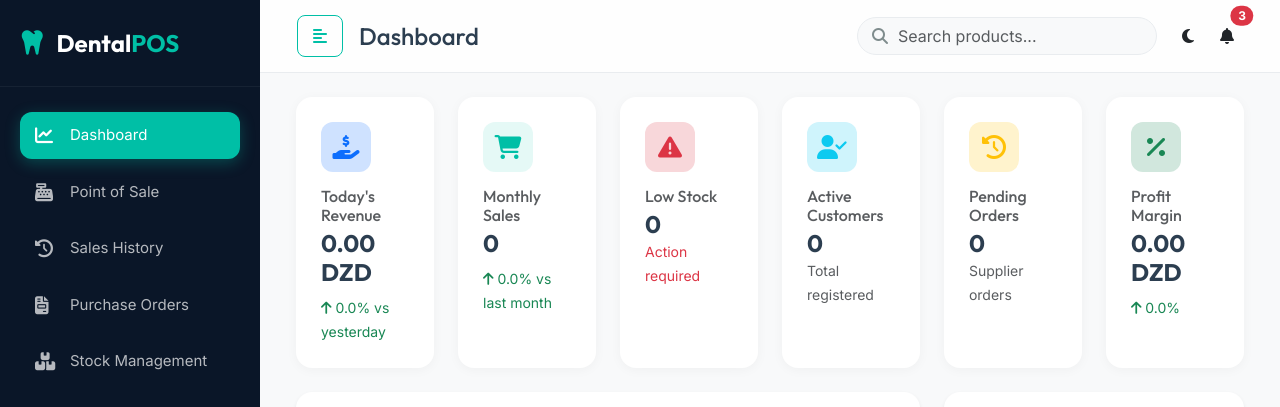
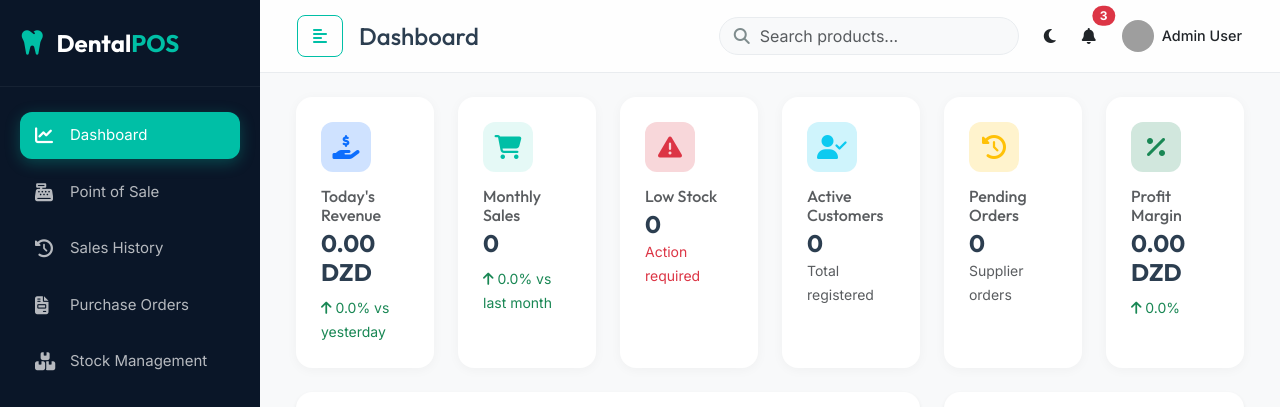
Before and after one commit to younes09/dental-pos, a PHP site: page / in a window 1280 px wide. Shown: the top 407 px of the page. Run offline with PHP 8.4, Linux system fonts and the light colour scheme; a user stored in the database is signed in; data comes from the database, SQL or seed files in the repository; data that the repository does not hold is empty; some libraries are stand-ins or nearby versions; grey boxes are pictures that could not be loaded.

Commit message:
feat: Add `style.css` to establish core application styling and dark mode.

```diff
--- a/assets/css/style.css
+++ b/assets/css/style.css
@@ -159,6 +159,15 @@ h6,
     backdrop-filter: blur(10px);
     border-bottom: 1px solid var(--border-color);
     padding: 15px 25px;
+}
+
+.user-name-nav {
+    font-size: 0.9rem;
+    transition: color 0.2s;
+}
+
+.dropdown-toggle::after {
+    display: none;
 }
 
 /* Custom UI Elements */
@@ -352,6 +361,7 @@ body.dark-mode .navbar {
 
 body.dark-mode .page-title,
 body.dark-mode .btn-link.text-dark,
+body.dark-mode .user-name-nav,
 body.dark-mode .text-navy {
     color: #fff !important;
 }
--- a/index.php
+++ b/index.php
@@ -210,6 +210,31 @@ if (!isset($_SESSION['user_id'])) {
                             </li>
                         </ul>
                     </div>
+
+                    <div class="dropdown ms-3">
+                        <button class="btn btn-link dropdown-toggle text-decoration-none d-flex align-items-center p-0" type="button" data-bs-toggle="dropdown">
+                            <img src="https://ui-avatars.com/api/?name=<?php echo urlencode($_SESSION['user_name'] ?? 'User'); ?>&background=00BFA6&color=fff" alt="User" class="rounded-circle me-2" style="width: 32px; height: 32px;">
+                            <span class="d-none d-md-inline text-dark fw-medium small user-name-nav"><?php echo htmlspecialchars($_SESSION['user_name'] ?? 'User'); ?></span>
+                        </button>
+                        <ul class="dropdown-menu dropdown-menu-end shadow-sm border-0 mt-3 p-2">
+                            <li>
+                                <a class="dropdown-item rounded-2 py-2" href="#profile">
+                                    <i class="fas fa-user-circle me-2 text-teal"></i> My Profile
+                                </a>
+                            </li>
+                            <li>
+                                <a class="dropdown-item rounded-2 py-2" href="#settings">
+                                    <i class="fas fa-cog me-2 text-teal"></i> Settings
+                                </a>
+                            </li>
+                            <li><hr class="dropdown-divider"></li>
+                            <li>
+                                <a class="dropdown-item rounded-2 py-2 text-danger" href="api/auth.php?action=logout">
+                                    <i class="fas fa-sign-out-alt me-2"></i> Logout
+                                </a>
+                            </li>
+                        </ul>
+                    </div>
                 </div>
             </div>
         </nav>
```
